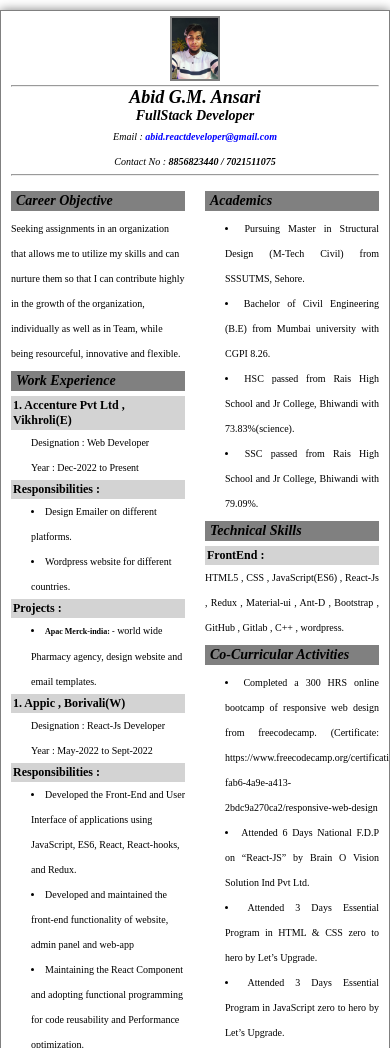
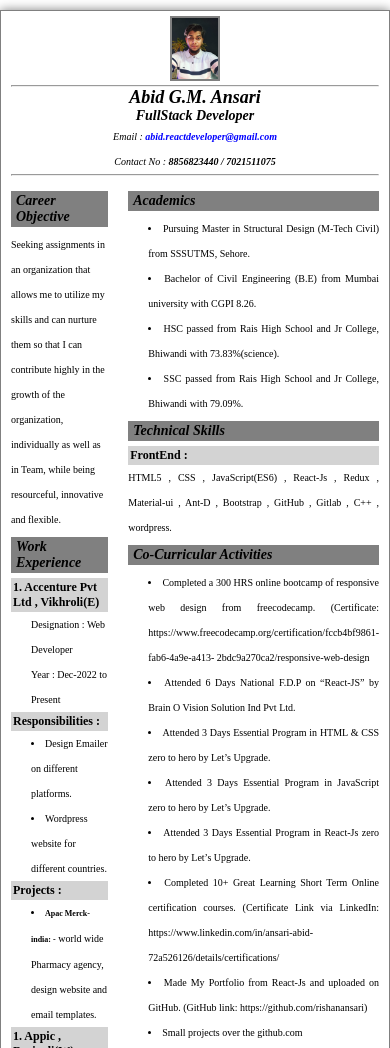
Before and after one commit to rishanansari/abidresume, a plain HTML site: page index.html in a window 390 px wide. Shown: the top 1048 px of the page. Drawn offline with Linux system fonts and the light colour scheme.

Commit message:
updated responsiveness

```diff
--- a/index.css
+++ b/index.css
@@ -84,6 +84,12 @@ li span {
     /* padding-top: 5px; */
     border: 2px solid gray;
   }
+  .left_div {
+  width: 100%;
+}
+  .right_div {
+  width: 100%;
+}
   h2 {
     font-size: 18px;
   }
```
